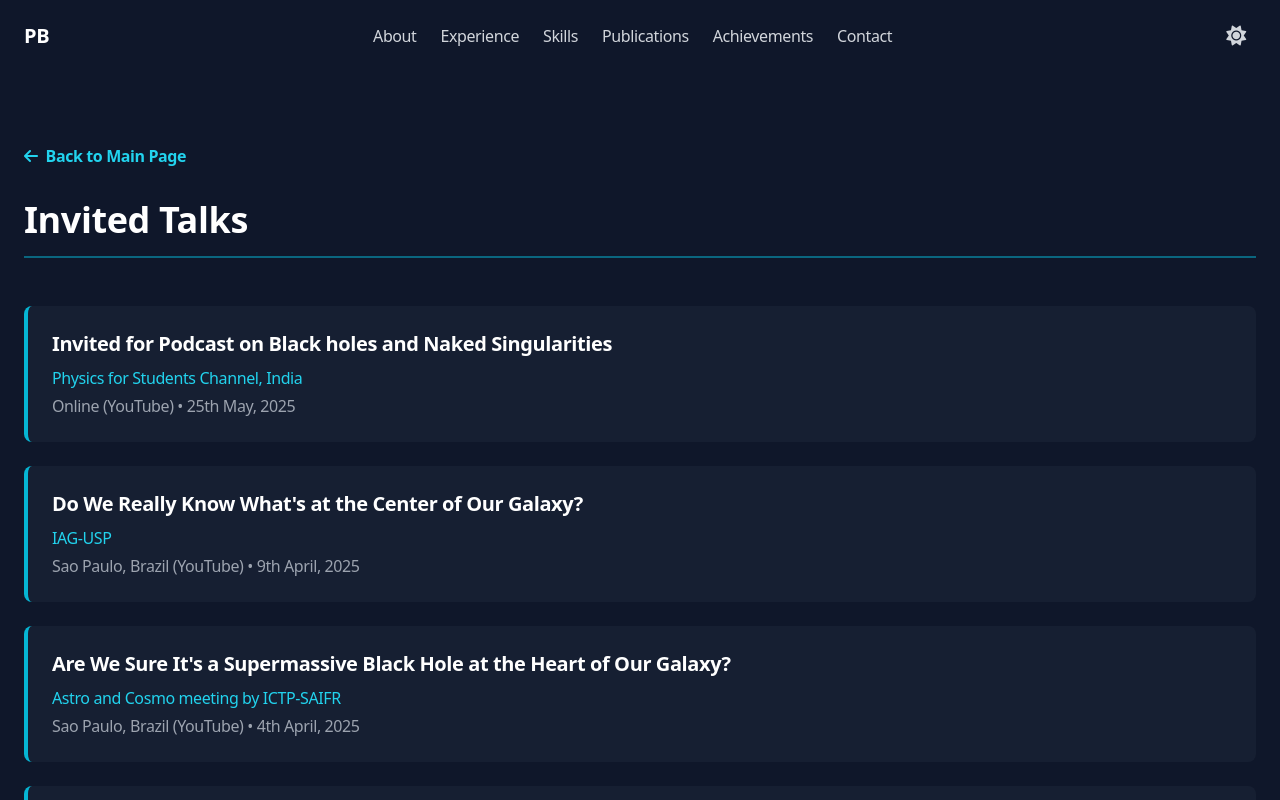
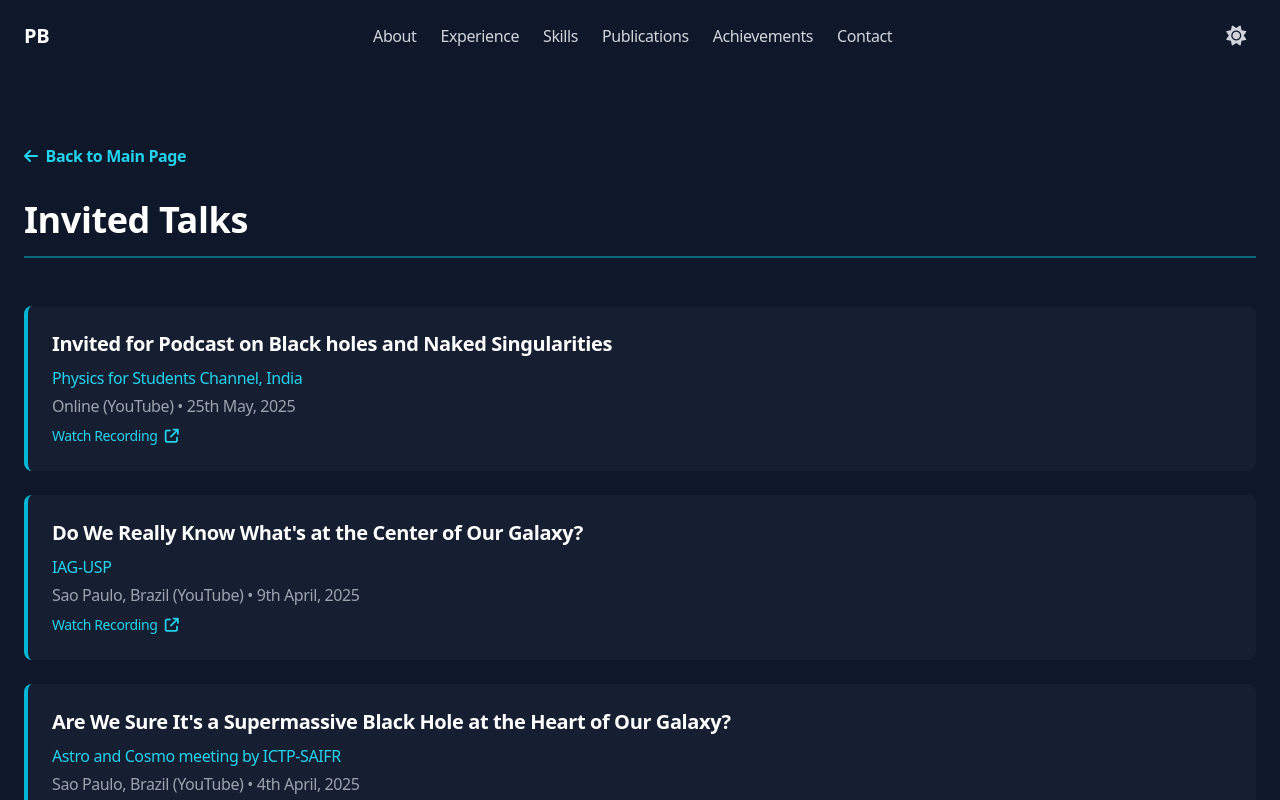
Before and after one commit to Parth-G-Bambhaniya/Parth-G-Bambhaniya.github.io, a React (Vite) app: page / in a window 1280 px wide. Both pictures are taken after a click on the element 1056 px from the left and 4226 px from the top of the page. Shown: the top 800 px of the page. Built offline with nearby package versions, Linux system fonts and the light colour scheme; some icons are missing.

Commit message:
Add YouTube links to invited talks and display recordings
Added 'link' property with YouTube URLs to select invited talks in the data array. Updated InvitedTalksPage to show a 'Watch Recording' link when available, allowing users to access talk recordings directly.

```diff
--- a/src/App.jsx
+++ b/src/App.jsx
@@ -227,19 +227,22 @@ const invitedTalksData = [
     title: "Invited for Podcast on Black holes and Naked Singularities",
     venue: "Physics for Students Channel, India",
     location: "Online (YouTube)",
-    date: "25th May, 2025"
+    date: "25th May, 2025",
+    link: "https://www.youtube.com/live/g6cCmQwWbUg"
   },
   {
     title: "Do We Really Know What's at the Center of Our Galaxy?",
     venue: "IAG-USP",
     location: "Sao Paulo, Brazil (YouTube)",
-    date: "9th April, 2025"
+    date: "9th April, 2025",
+    link: "https://www.youtube.com/live/2jt30CbMyOg?si=yF4wAk0sKv1VCVZC"
   },
   {
     title: "Are We Sure It's a Supermassive Black Hole at the Heart of Our Galaxy?",
     venue: "Astro and Cosmo meeting by ICTP-SAIFR",
     location: "Sao Paulo, Brazil (YouTube)",
-    date: "4th April, 2025"
+    date: "4th April, 2025",
+    link: "https://www.youtube.com/watch?v=ZzqTugWqMv0"
   },
   {
     title: "Life of Stars and Black Holes",
@@ -582,6 +585,11 @@ const InvitedTalksPage = ({ onBack }) => {
                             <h3 className="text-xl font-bold text-slate-800 dark:text-white mb-2">{talk.title}</h3>
                             <p className="text-cyan-500 dark:text-cyan-400 font-medium">{talk.venue}</p>
                             <p className="text-slate-600 dark:text-gray-400 mt-1">{talk.location} • {talk.date}</p>
+                            {talk.link && (
+                                <a href={talk.link} target="_blank" rel="noopener noreferrer" className="text-cyan-500 dark:text-cyan-400 text-sm mt-2 inline-block hover:underline">
+                                    Watch Recording <i className="fa-solid fa-arrow-up-right-from-square ml-1"></i>
+                                </a>
+                            )}
                         </div>
                     ))}
                 </div>
```
